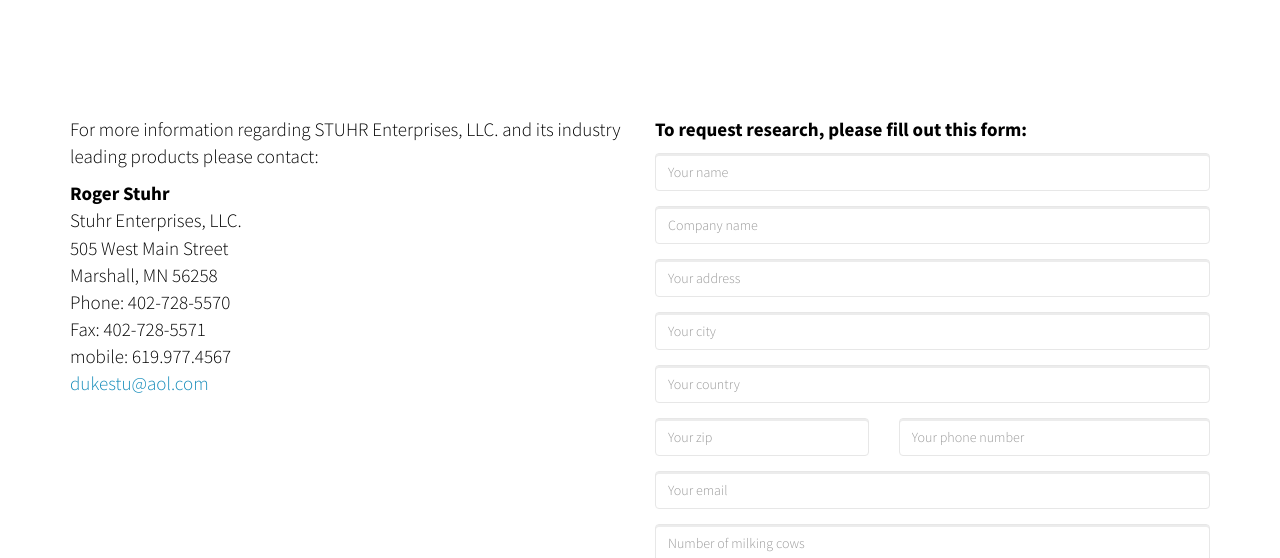
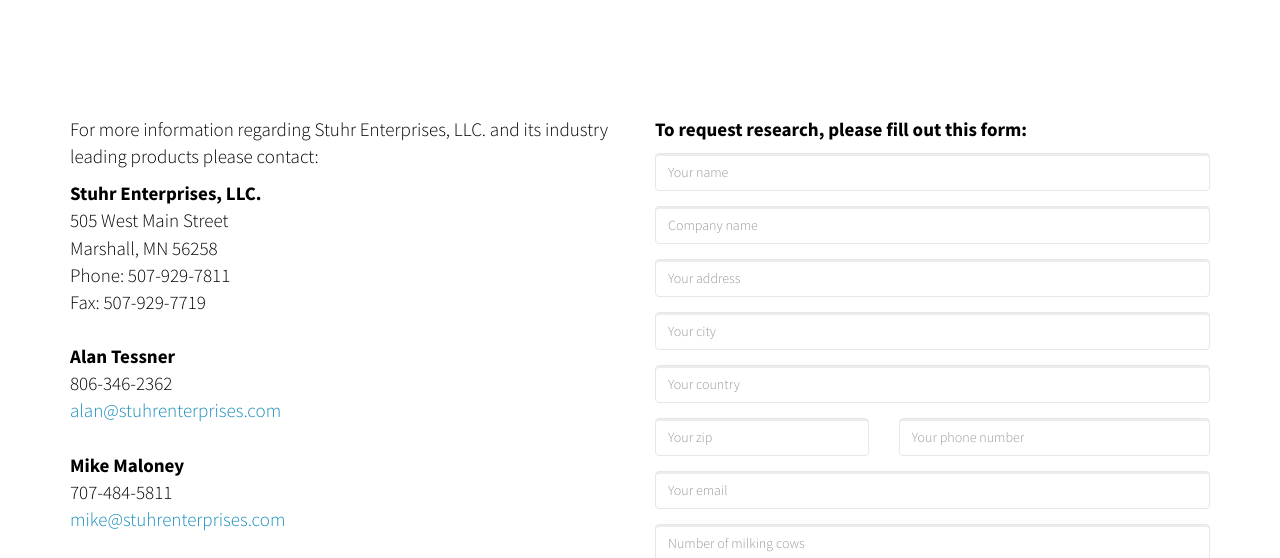
Before and after one commit to stuhrweb/stuhr-dev, a website: page contact-us.html in a window 1280 px wide. Shown: the part 216-774 px from the top of the page. Drawn offline with nearby package versions, Linux system fonts and the light colour scheme; files that its build step writes are made by us from their sources.

Commit message:
various updates

```diff
--- a/contact-us.html
+++ b/contact-us.html
@@ -10,16 +10,25 @@
     <div class="container">
       <div class="row">
         <div class="col-sm-6">
-          <p>For more information regarding STUHR Enterprises, LLC. and its industry leading products please contact:</p>
+          <p>For more information regarding Stuhr Enterprises, LLC. and its industry leading products please contact:</p>
           <address>
-            <strong>Roger Stuhr</strong><br>
-            Stuhr Enterprises, LLC.<br>
+            <strong>Stuhr Enterprises, LLC.</strong><br>
             505 West Main Street<br>
             Marshall, MN 56258<br>
-            Phone: 402-728-5570<br>
-            Fax: 402-728-5571<br>
-            mobile: 619.977.4567<br>
-            <a href="mailto:dukestu@aol.com">dukestu@aol.com</a>
+            Phone: 507-929-7811<br>
+            Fax: 507-929-7719<br><br>
+
+            <strong>Alan Tessner</strong><br>
+            806-346-2362<br>
+            <a href="mailto:alan@stuhrenterprises.com">alan@stuhrenterprises.com</a><br><br>
+
+            <strong>Mike Maloney</strong><br>
+            707-484-5811<br>
+            <a href="mailto:mike@stuhrenterprises.com">mike@stuhrenterprises.com</a><br><br>
+
+            <strong>John Azzone</strong><br>
+            860-428-9286<br>
+            <a href="mailto:john@stuhrenterprises.com">john@stuhrenterprises.com</a>
           </address>
         </div><!--/.col-sm-6-->
         <div class="col-sm-6">
```
Also changed, not shown: glucose-booster.html (+2 -0 lines), index.html (+1 -1 lines).
